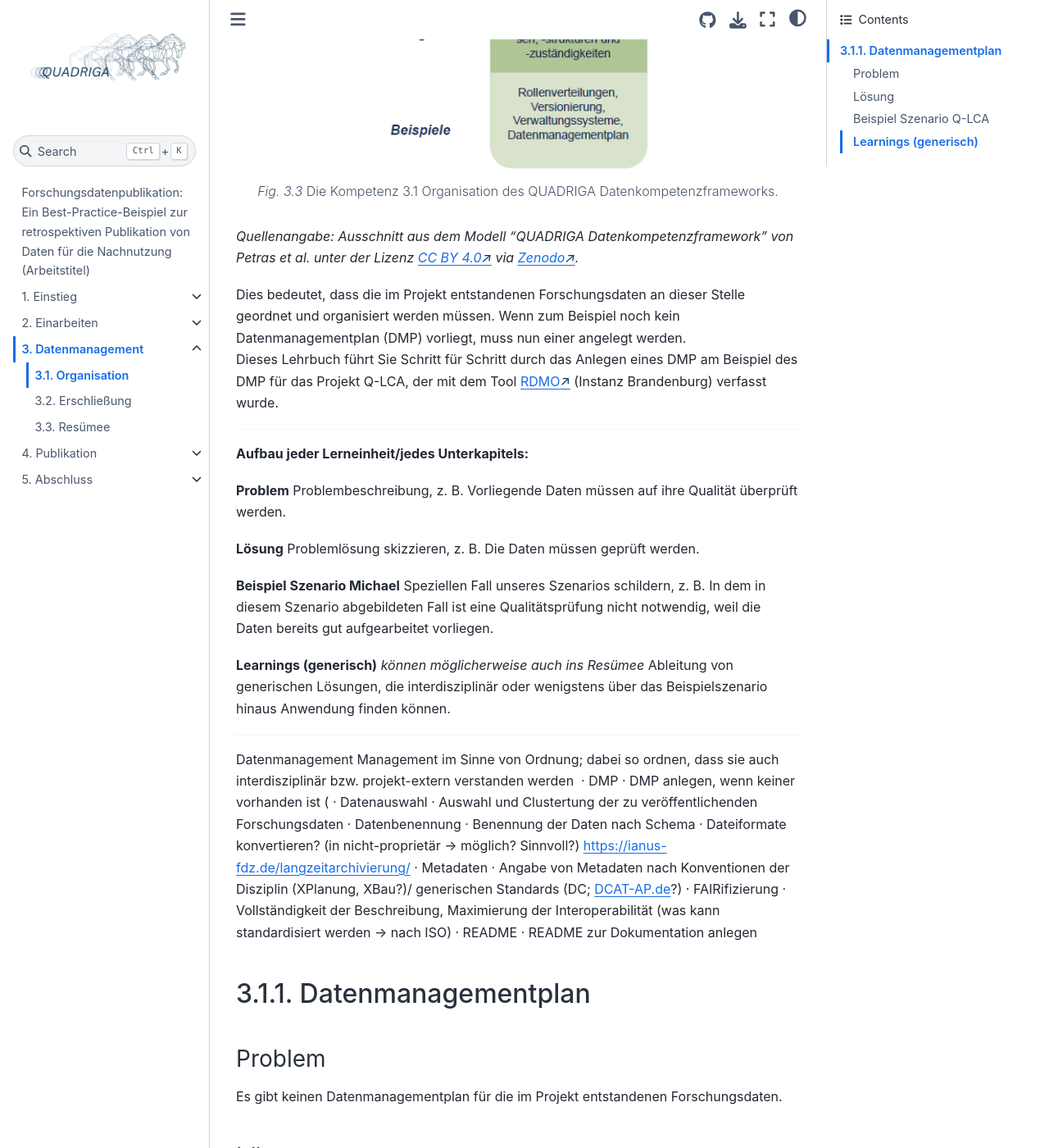
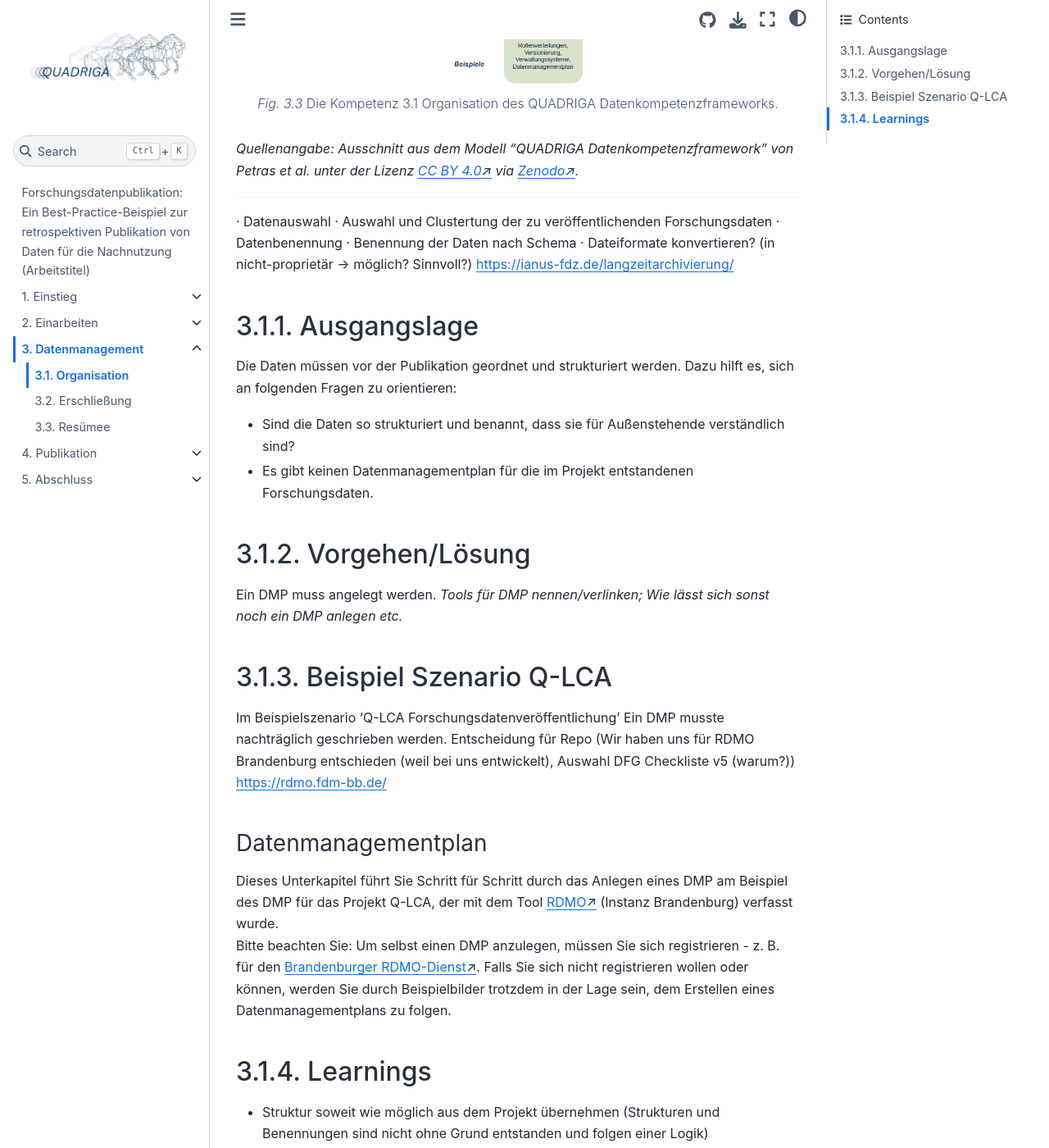
Before and after one commit to quadriga-dk/Tabelle-Fallstudie-4, a Jupyter Book: the page built from Kapitel3_Datenmanagement/organisation.md, in a window 1280 px wide and 1400 px high, scrolled down 428 px. Shown: the whole window at 82% size. Built offline with Jupyter Book 1.0.4 settings and Sphinx 7.4.7 and the Sphinx Book theme 1.1.4, drawn with Linux system fonts in a browser that asks for light colours; some of the changed text lies outside the part shown.

Commit message:
updated chapter 3

````diff
--- a/Kapitel3_Datenmanagement/organisation.md
+++ b/Kapitel3_Datenmanagement/organisation.md
@@ -1,83 +1,60 @@
 (datenmanagement:organisation)=
 # Organisation
 
-Dieses Unterkapitel bezieht sich auf die Kompetenz "3.1 Organisation" des QUADRIGA Datenkompetenzframeworks:
+Dieses Unterkapitel bezieht sich auf die Kompetenz "3.1 Organisation" des QUADRIGA Datenkompetenzframeworks - wie Abb. 3.3 zeigt.
+Dies bedeutet, dass die im Projekt entstandenen Forschungsdaten an dieser Stelle geordnet und organisiert werden müssen, sodass sie auch projekt-extern bzw. interdisziplinär verstanden werden. Wenn im Lauf des Projektes noch kein Datenmanagementplan (DMP) begonnen wurde, muss nun einer angelegt werden.
 
 ```{figure} /assets/3.1_organisation.png
 ---
 align: center
-width: 50%
+width: 25%
 ---
 Die Kompetenz 3.1 Organisation des QUADRIGA Datenkompetenzframeworks.
 ```
 *Quellenangabe: Ausschnitt aus dem Modell "QUADRIGA Datenkompetenzframework" von Petras et al. unter der Lizenz <a href="https://creativecommons.org/licenses/by/4.0/legalcode" class="external-link" target="_blank">CC BY 4.0</a> via <a href="https://zenodo.org/records/19470557" class="external-link" target="_blank">Zenodo</a>.*
 
-Dies bedeutet, dass die im Projekt entstandenen Forschungsdaten an dieser Stelle geordnet und organisiert werden müssen. Wenn zum Beispiel noch kein Datenmanagementplan (DMP) vorliegt, muss nun einer angelegt werden.
-Dieses Lehrbuch führt Sie Schritt für Schritt durch das Anlegen eines DMP am Beispiel des DMP für das Projekt Q-LCA, der mit dem Tool <a href="https://rdmo.fdm-bb.de/" class="external-link" class="external-link" target="_blank">RDMO</a> (Instanz Brandenburg) verfasst wurde.
-
 ---
 
-**Aufbau jeder Lerneinheit/jedes Unterkapitels:**
 
-**Problem**
-Problembeschreibung, z. B. Vorliegende Daten müssen auf ihre Qualität überprüft werden.
-
-**Lösung**
-Problemlösung skizzieren, z. B. Die Daten müssen geprüft werden.
-
-**Beispiel Szenario Michael**
-Speziellen Fall unseres Szenarios schildern, z. B. In dem in diesem Szenario abgebildeten Fall ist eine Qualitätsprüfung nicht notwendig, weil die Daten bereits gut aufgearbeitet vorliegen.
-
-**Learnings (generisch)**
-*können möglicherweise auch ins Resümee*
-Ableitung von generischen Lösungen, die interdisziplinär oder wenigstens über das Beispielszenario hinaus Anwendung finden können.
-
----
-
-Datenmanagement
-Management im Sinne von Ordnung; dabei so ordnen, dass sie auch interdisziplinär bzw. projekt-extern verstanden werden
-·	DMP
-·	DMP anlegen, wenn keiner vorhanden ist (
 ·	Datenauswahl
 ·	Auswahl und Clustertung der zu veröffentlichenden Forschungsdaten
 ·	Datenbenennung
 ·	Benennung der Daten nach Schema
 ·	Dateiformate konvertieren? (in nicht-proprietär -> möglich? Sinnvoll?) https://ianus-fdz.de/langzeitarchivierung/
-·	Metadaten
-·	Angabe von Metadaten nach Konventionen der Disziplin (XPlanung, XBau?)/ generischen Standards (DC; DCAT-AP.de?)
-·	FAIRifizierung
-·	Vollständigkeit der Beschreibung, Maximierung der Interoperabilität (was kann standardisiert werden -> nach ISO)
-·	README
-·	README zur Dokumentation anlegen
 
 
 
-## Datenmanagementplan
+## Ausgangslage
 
-### Problem
+Die Daten müssen vor der Publikation geordnet und strukturiert werden. Dazu hilft es, sich an folgenden Fragen zu orientieren:
+- Sind die Daten so strukturiert und benannt, dass sie für Außenstehende verständlich sind?
+- Es gibt keinen Datenmanagementplan für die im Projekt entstandenen Forschungsdaten.
 
-Es gibt keinen Datenmanagementplan für die im Projekt entstandenen Forschungsdaten.
-
-### Lösung
+## Vorgehen/Lösung
 
 Ein DMP muss angelegt werden.
 *Tools für DMP nennen/verlinken; Wie lässt sich sonst noch ein DMP anlegen etc.*
 
-### Beispiel Szenario Q-LCA
+## Beispiel Szenario Q-LCA
 
+Im Beispielszenario 'Q-LCA Forschungsdatenveröffentlichung'
 Ein DMP musste nachträglich geschrieben werden. Entscheidung für Repo (Wir haben uns für RDMO Brandenburg entschieden (weil bei uns entwickelt), Auswahl DFG Checkliste v5 (warum?)) https://rdmo.fdm-bb.de/
 
-### Learnings (generisch)
-*können möglicherweise auch ins Resümee*
+### Datenmanagementplan
 
-·	Struktur soweit wie möglich aus dem Projekt übernehmen (Strukturen und Benennungen sind nicht ohne Grund entstanden und folgen einer Logik)
-·	Für Quadriga mitnehmen: Dateibenennung im Nachhinein mühsam, aufpassen, dass keine Verständigungsprobleme entstehen.
-·	auch die Bereitstellung war ein Thema (als ZIP, Gesamt-ZIP, Teil-ZIP) -> logische Ordnung und Clusterung
-·	Versionierung und Dateibenennung Kompetenzen, die gebraucht werden, wenn man nachträglich aufarbeitet
+Dieses Unterkapitel führt Sie Schritt für Schritt durch das Anlegen eines DMP am Beispiel des DMP für das Projekt Q-LCA, der mit dem Tool <a href="https://rdmo.fdm-bb.de/" class="external-link" class="external-link" target="_blank">RDMO</a> (Instanz Brandenburg) verfasst wurde.
+Bitte beachten Sie: Um selbst einen DMP anzulegen, müssen Sie sich registrieren - z. B. für den <a href="https://rdmo.fdm-bb.de/account/signup/" class="external-link" target="_blank">Brandenburger RDMO-Dienst</a>. Falls Sie sich nicht registrieren wollen oder können, werden Sie durch Beispielbilder trotzdem in der Lage sein, dem Erstellen eines Datenmanagementplans zu folgen.
+
+## Learnings
+
+- Struktur soweit wie möglich aus dem Projekt übernehmen (Strukturen und Benennungen sind nicht ohne Grund entstanden und folgen einer Logik)
+- Für Quadriga mitnehmen: Dateibenennung im Nachhinein mühsam, aufpassen, dass keine Verständigungsprobleme entstehen.
+- auch die Bereitstellung war ein Thema (als ZIP, Gesamt-ZIP, Teil-ZIP) -> logische Ordnung und Clusterung
+- Versionierung und Dateibenennung Kompetenzen, die gebraucht werden, wenn man nachträglich aufarbeitet
 
 
 
-(Bitte beachten Sie: Um selbst einen DMP anzulegen, müssen Sie sich registrieren - z. B. für den <a href="https://rdmo.fdm-bb.de/account/signup/" class="external-link" target="_blank">Brandenburger RDMO-Dienst</a>. Falls Sie sich nicht registrieren wollen oder können, werden Sie durch Beispielbilder trotzdem in der Lage sein, dem Erstellen eines Datenmanagementplans zu folgen.)
+
 Schritte sind u. a.:
 - Auswahl und Ordnung (Auswahl und Clusterung der zu veröffentlichenden Forschungsdaten) -> Die Entscheidung über die Bereitstellung der Dateien (als Gesamt-ZIP, ZIP-"Pakete", einzeln) muss getroffen werden
 - Dateibenennung (Benennung der Forschungsdaten nach einem Schema) -> Hier gilt es mitzunehmen, dass die Dateibenennung im Nachhinein sehr mühsam ist und das aufzupassen ist, dass keine Verständigungsprobleme auftauchen
````
Also changed, not shown: Kapitel3_Datenmanagement/einleitung.md (+8 -7 lines), Kapitel3_Datenmanagement/erschliessung.md (+31 -11 lines), Kapitel3_Datenmanagement/resumee.md (+9 -1 lines).
